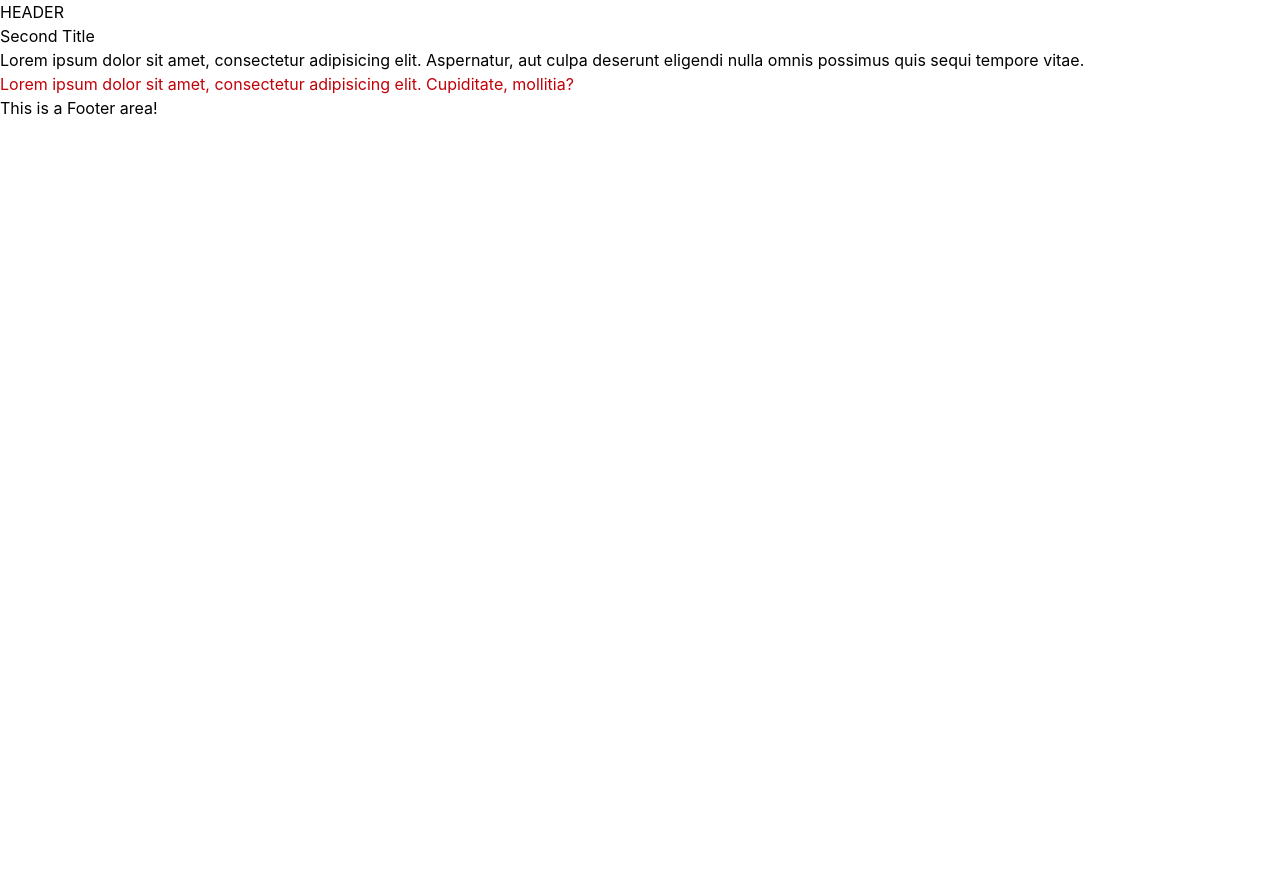
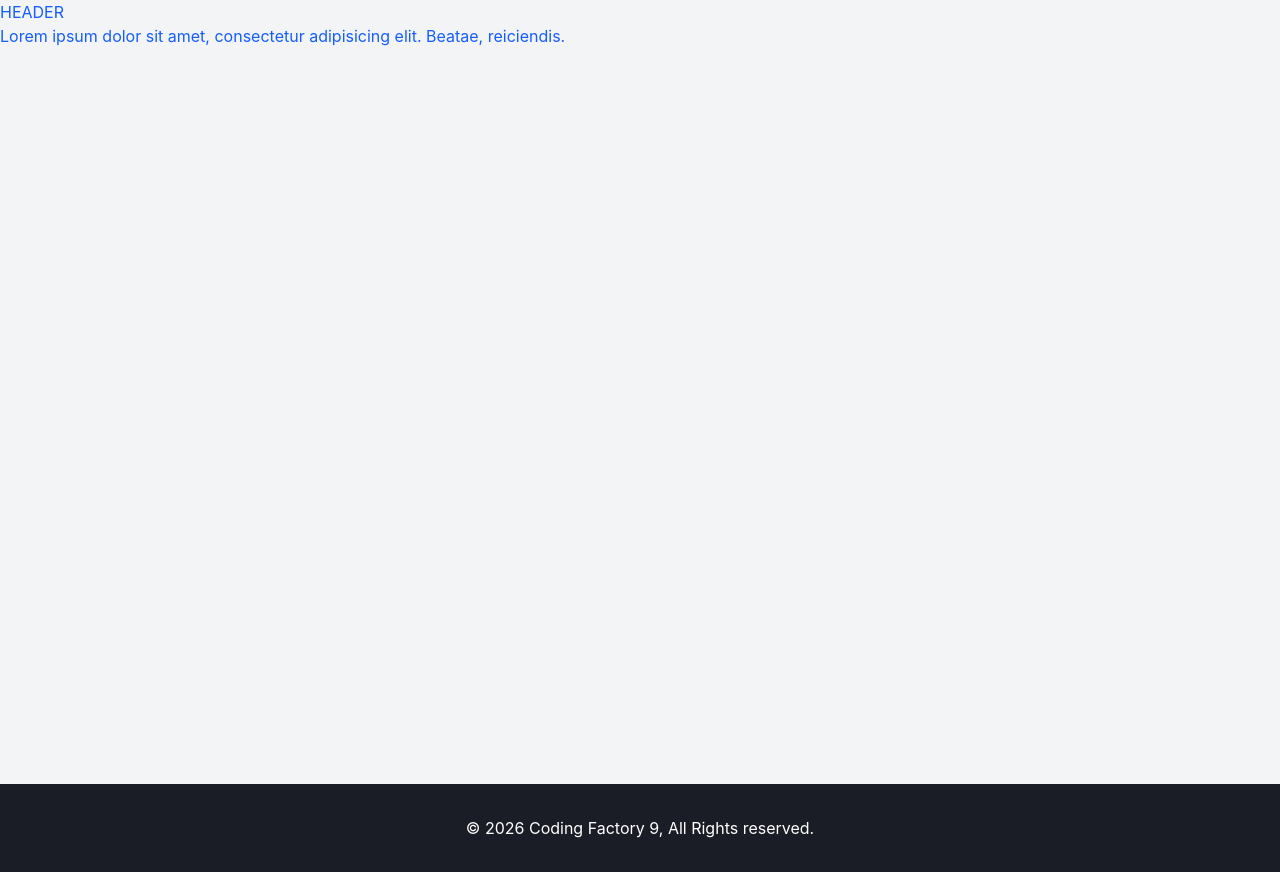
Before and after one commit to evitsapara/cf9-react-app, a React (Vite) app: page / in a window 1280 px wide. Before the commit the page ends 800 px from the top, so only its background shows below. Built offline with nearby package versions, Linux system fonts and the light colour scheme.

Commit message:
feat(ui): implement ui on layout

```diff
--- a/src/App.tsx
+++ b/src/App.tsx
@@ -1,18 +1,16 @@
-// // import FunctionalComponent from "./components/LessonTwo/FunctionalComponent.tsx";
-// // import ClassComponent from "./components/LessonTwo/ClassComponent.tsx";
-// // import ArrowFunctionalComponent from "./components/LessonTwo/ArrowFunctionalComponent.tsx";
 // import FunctionalComponent from "./components/LessonTwo/FunctionalComponent.tsx";
-import ArrowFunctionalComponentWithProps from "./components/LessonThree/ArrowFunctionalComponentWithProps.tsx";
+// import ClassComponent from "./components/LessonTwo/ClassComponent.tsx";
+// import ArrowFunctionalComponent from "./components/LessonTwo/ArrowFunctionalComponent.tsx";
+// import ArrowFunctionalComponentWithProps from "./components/LessonThree/ArrowFunctionalComponentWithProps.tsx";
 import Layout from "./components/Layout.tsx";
 
 // type PropsA = {
-//     title:string,
-//     description: string,
+//   title: string,
+//   description: string,
 // }
-//
-// interface PropsB {
-//     title: string,
-//     description: string,
+// type PropsB = {
+//   title: string,
+//   description: string,
 // }
 //
 // // UNION
@@ -21,25 +19,25 @@
 // // Tuples
 // type Coordinates = [number, number];
 //
-// // Functions
+// //Functions
 // type ClickHandler = (event: MouseEvent) => void;
 //
-// // INTERSECTION
+// //INTERSECTION
 // type Props = PropsA & PropsB;
 //
 // interface PropsTwo {
-//     title: string,
-//     description: string,
+//   title: string,
+//   description: string,
 // }
 //
 // interface PropsTwo {
-//     price: number,
-//     sort: number,
+//   price: number,
+//   sort: number,
 // }
 // // PropsTwo = {title, description, price, sort}
 //
 // interface PropsThree extends PropsTwo {
-//     image: string,
+//   image: string,
 // }
 // // PropsThree = {title, description, price, sort, image}
 
@@ -47,29 +45,31 @@
 
     return (
         <>
+            {/*LESSON TWO*/}
             {/*<FunctionalComponent />*/}
             {/*<FunctionalComponent />*/}
             {/*<FunctionalComponent />*/}
             {/*<FunctionalComponent />*/}
             {/*<ClassComponent />*/}
-          {/*ArrowFunctionalComponent*/}
+            {/*<ArrowFunctionalComponent />*/}
 
             {/*LESSON THREE*/}
             {/*<ArrowFunctionalComponentWithProps title="Heading 1"/>*/}
-          {/*<ArrowFunctionalComponentWithProps */}
-          {/*    title="Second Title" */}
-          {/*    description="Lorem ipsum dolor sit amet, consectetur adipisicing elit. Aliquid dolorem fugiat illum laborum maxime quam quas ratione soluta tempore voluptatibus!"*/}
+            {/*<ArrowFunctionalComponentWithProps*/}
+            {/*  title="Second Title"*/}
+            {/*  description="Lorem ipsum dolor sit amet, consectetur adipisicing elit. Adipisci amet, deserunt dicta excepturi fugit ipsa modi perferendis quo repellat voluptates."*/}
             {/*/>*/}
 
-          <Layout>
-            <ArrowFunctionalComponentWithProps
-                title="Second Title"
-                description="Lorem ipsum dolor sit amet, consectetur adipisicing elit. Aspernatur, aut culpa deserunt eligendi nulla omnis possimus quis sequi tempore vitae."
-            />
-              <p className="text-red-700">Lorem ipsum dolor sit amet, consectetur adipisicing elit. Cupiditate, mollitia?</p>
+            <Layout addClasses="text-blue-600 bg-gray-100">
+                {/*<ArrowFunctionalComponentWithProps*/}
+                {/*  title="Second Title"*/}
+                {/*  description="Lorem ipsum dolor sit amet, consectetur adipisicing elit. Adipisci amet, deserunt dicta excepturi fugit ipsa modi perferendis quo repellat voluptates."*/}
+                {/*/>*/}
+                <p>Lorem ipsum dolor sit amet, consectetur adipisicing elit. Beatae, reiciendis.</p>
             </Layout>
 
         </>
     )
 }
+
 export default App
--- a/src/components/Footer.tsx
+++ b/src/components/Footer.tsx
@@ -1,8 +1,12 @@
 const Footer = () => {
+    const currentYear: number = new Date().getFullYear();
+
     return (
         <>
-            <footer>
-                This is a Footer area!
+            <footer className=" bg-cf-dark-gray text-white">
+                <div className="container mx-auto py-8 text-center">
+                    &copy; {currentYear} Coding Factory 9, All Rights reserved.
+                </div>
             </footer>
         </>
     )
--- a/src/components/Layout.tsx
+++ b/src/components/Layout.tsx
@@ -1,17 +1,21 @@
-import Header from "./Header.tsx";
-import Footer from "./Footer.tsx";
+import Header from './Header';
+import Footer from './Footer';
 
 interface LayoutProps {
     children: React.ReactNode;
+    addClasses?: string;
 }
 
-const Layout = ({children}:LayoutProps) => {
+const Layout = ({children, addClasses}:LayoutProps) => {
     return (
         <>
-            <Header/>
-            <main>{children}</main>
-            <Footer/>
+            <div className={addClasses}>
+                <Header/>
+                <main className="container mx-auto min-h-[95vh]">{children}</main>
+                <Footer/>
+            </div>
         </>
     )
 }
+
 export default Layout;
--- a/src/index.css
+++ b/src/index.css
@@ -1 +1,7 @@
 @import "tailwindcss";
+
+@theme {
+    --color-cf-dark-red: #7d2c2f;
+    --color-cf-gray: #69696c;
+    --color-cf-dark-gray: #1b1d26;
+}
```
Lines whose indentation alone changed are shown as unchanged.
